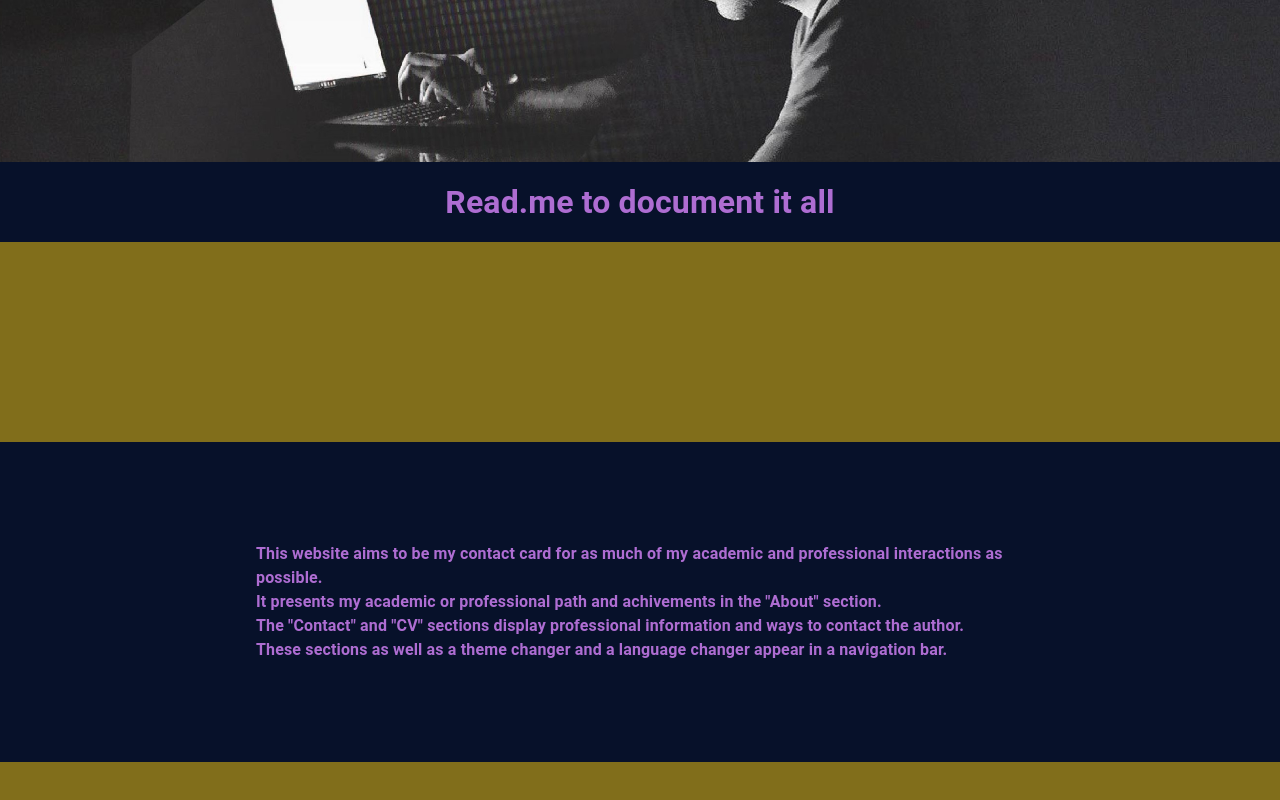
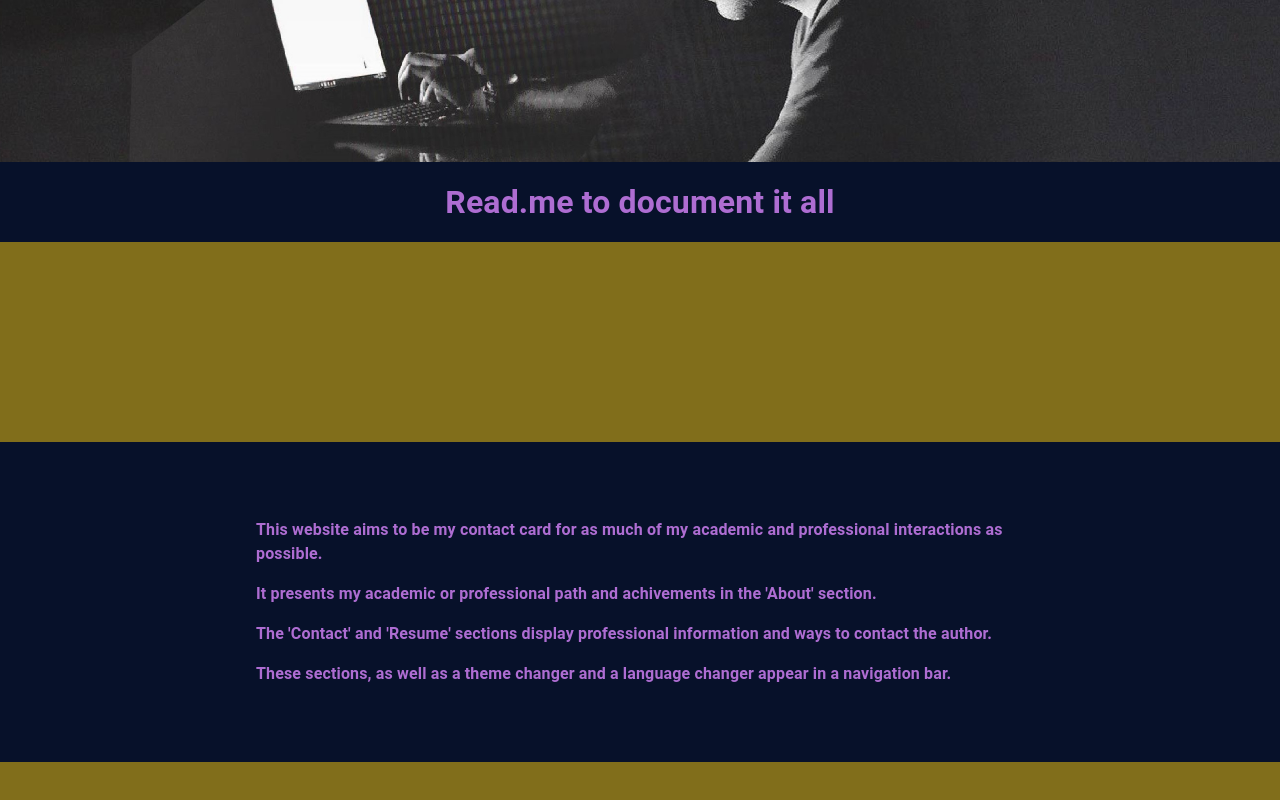
Before and after one commit to lieautman/Presentation-Site, a React (Create React App) app: page / in a window 1280 px wide. Shown: the part 638-1438 px from the top of the page. Built offline with nearby package versions, Linux system fonts and the light colour scheme.

Commit message:
add home page paragraph translation

```diff
--- a/src/Pages/Home/Home.js
+++ b/src/Pages/Home/Home.js
@@ -69,12 +69,10 @@ function Home() {
                             width: "60vw"
                         }}>
                         <TypographyWithTheme color={currentTheme.colors.titleColor}>
-                            <h3 style={{ whiteSpace: 'pre-line', fontSize: currentTheme.fontSizes.h3 }}>
-                                {`This website aims to be my contact card for as much of my academic and professional interactions as possible.
-                                It presents my academic or professional path and achivements in the "About" section.
-                                The "Contact" and "CV" sections display professional information and ways to contact the author.
-                                These sections as well as a theme changer and a language changer appear in a navigation bar.`}
-                            </h3>
+                            <h3 style={{ fontSize: currentTheme.fontSizes.h3 }}>{t("Home.Page2.Paragraph1")}</h3>
+                            <h3 style={{ fontSize: currentTheme.fontSizes.h3 }}>{t("Home.Page2.Paragraph2")}</h3>
+                            <h3 style={{ fontSize: currentTheme.fontSizes.h3 }}>{t("Home.Page2.Paragraph3")}</h3>
+                            <h3 style={{ fontSize: currentTheme.fontSizes.h3 }}>{t("Home.Page2.Paragraph4")}</h3>
                         </TypographyWithTheme>
                     </BoxWithvh>
                 </BoxWithvh>
--- a/src/locales/en/translation.json
+++ b/src/locales/en/translation.json
@@ -16,12 +16,16 @@
         }
     },
     "Home": {
-        "Page1":{
+        "Page1": {
             "Title1": "Hello World and welcome to my website!",
             "Title2": "Read the purpose of this website below!"
         },
-        "Page2":{
-            "Title1": "Read.me to document it all"
+        "Page2": {
+            "Title1": "Read.me to document it all",
+            "Paragraph1": "This website aims to be my contact card for as much of my academic and professional interactions as possible.",
+            "Paragraph2": "It presents my academic or professional path and achivements in the 'About' section.",
+            "Paragraph3": "The 'Contact' and 'Resume' sections display professional information and ways to contact the author.",
+            "Paragraph4": "These sections, as well as a theme changer and a language changer appear in a navigation bar."
         }
     }
 }
--- a/src/locales/ro/translation.json
+++ b/src/locales/ro/translation.json
@@ -21,7 +21,11 @@
             "Title2": "Citeste scopul site-ului mai jos!"
         },
         "Page2": {
-            "Title1": "Read.me pentru a documenta tot"
+            "Title1": "Read.me pentru a documenta tot",
+            "Paragraph1": "Acest site doreste sa fie cartea mea de vizita pentru cat mai multe din interactiunile parcursului meu academic si profesional.",
+            "Paragraph2": "Prezinta reusitele si calea mea academica si profesionala in sectiunea 'Despre'.",
+            "Paragraph3": "Sectiunile 'Contact' si 'Curriculum vitae' prezinta informatii si cai de contact.",
+            "Paragraph4": "Aceste sectiuni, alaturi de un schimbator de tema si unul pentru limba se afla in bara de navigatie."
         }
     }
 }
```
